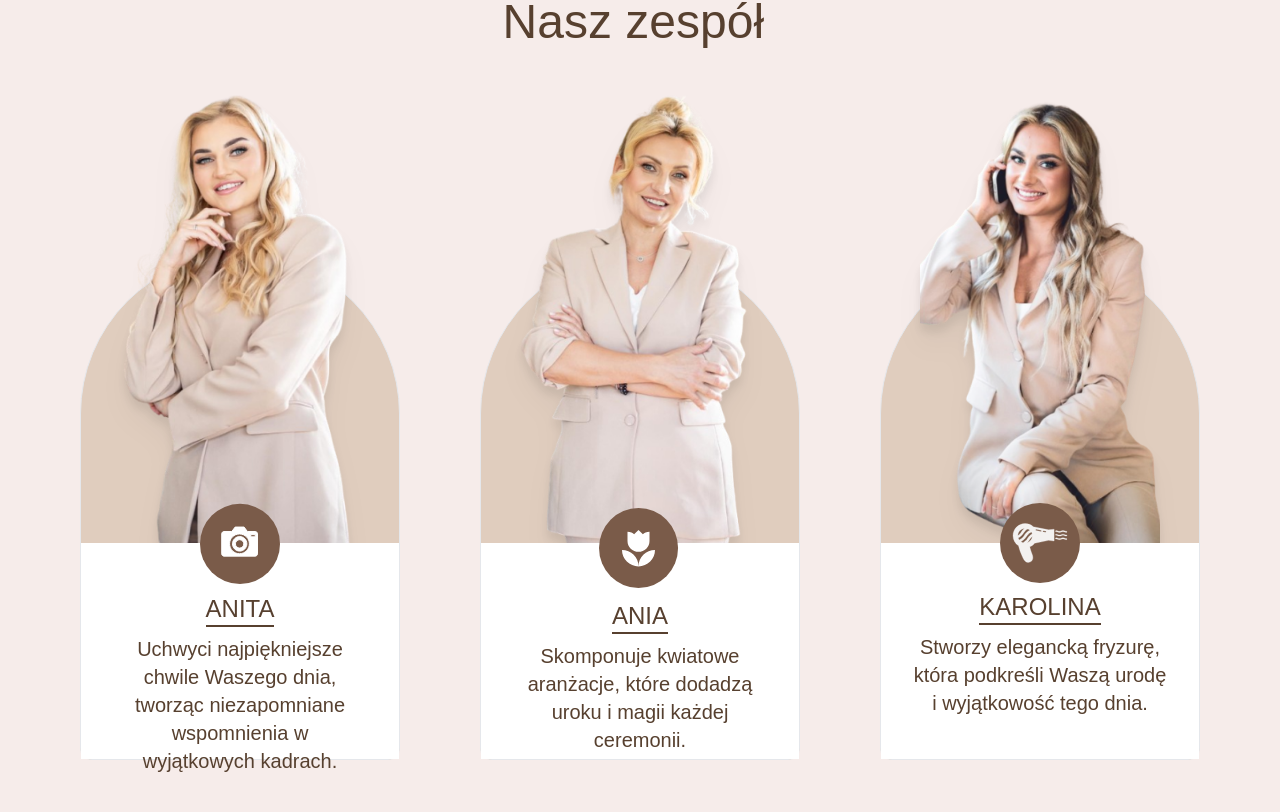
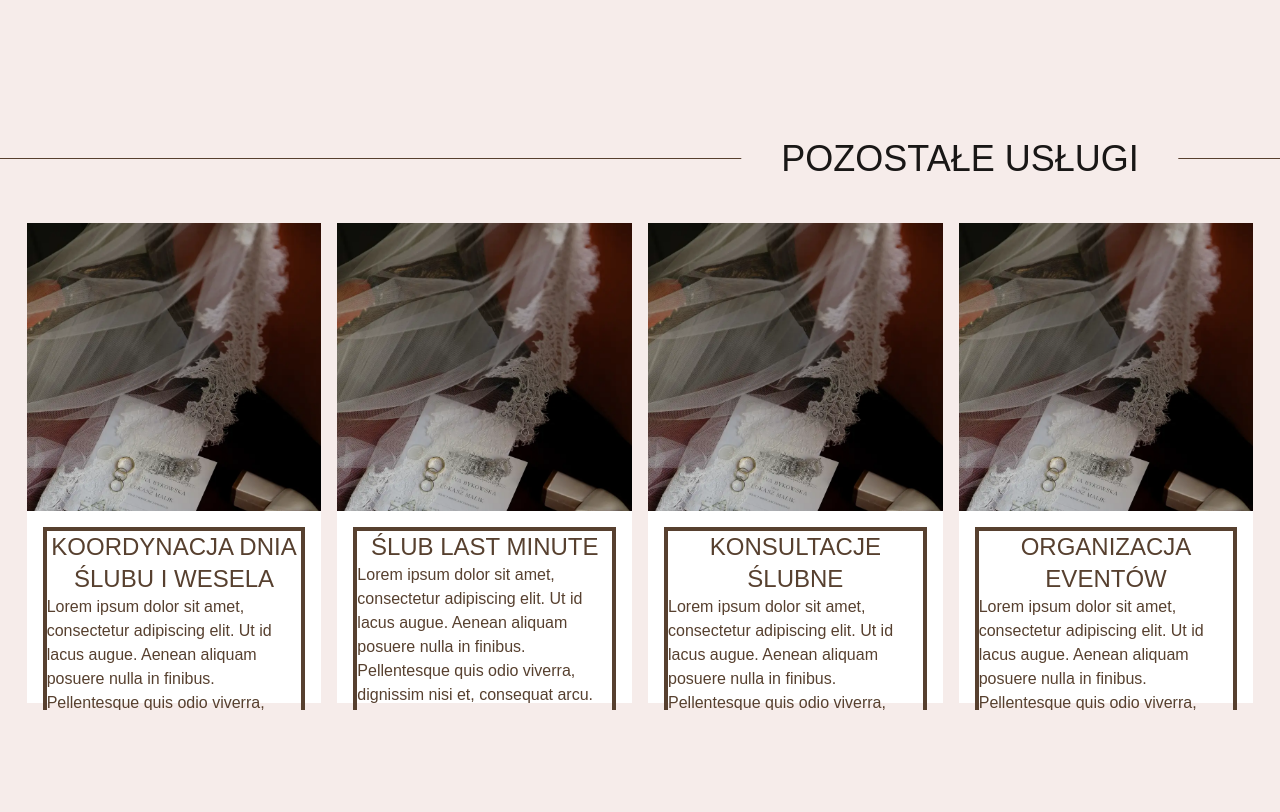
Before and after one commit to VxrRoot/kwiatamiszyte-weddingplanner, a Next.js app: page / in a window 1280 px wide. Shown: the part 4108-4920 px from the top of the page. Built offline with nearby package versions, Linux system fonts and the light colour scheme; a web font is replaced by a local one.

Commit message:
Loader and services slider

```diff
--- a/src/app/layout.tsx
+++ b/src/app/layout.tsx
@@ -4,6 +4,7 @@ import "./globals.css";
 import { Libre_Caslon_Display, Libre_Caslon_Text } from "next/font/google";
 import Header from "@/components/Header";
 import Footer from "@/components/Footer";
+import Preloader from "@/components/Preloader/Preloader";
 
 const isProduction = process.env.NEXT_PUBLIC_ENV === "production";
 
@@ -32,6 +33,7 @@ export default function RootLayout({
   return (
     <html lang="en">
       <body className={`${libreDisplay.className} antialiased`}>
+        <Preloader />
         <Header />
         {children}
         <Footer />
--- a/src/app/page.tsx
+++ b/src/app/page.tsx
@@ -3,6 +3,7 @@ import HeroSection from "@/sections/HeroSection";
 import OfferSection from "@/sections/OfferSection";
 import StepsSection from "@/sections/StepsSection";
 import OurTeamSection from "../sections/OurTeamSection";
+import OtherServicesSection from "@/sections/OtherServicesSection";
 
 export default function Home() {
   return (
@@ -10,6 +11,7 @@ export default function Home() {
       <HeroSection />
       <AboutSection />
       <OfferSection />
+      <OtherServicesSection />
       <OurTeamSection />
       <StepsSection />
     </main>
--- /dev/null
+++ b/src/components/Preloader/Preloader.module.scss
@@ -0,0 +1,40 @@
+.preloader {
+    display: flex;
+    justify-content: center;
+    align-items: center;
+    width: 100vw;
+    height: 100vh;
+    position: fixed;
+    z-index: 99999;
+    background-color: var(--creme);
+    flex-direction: column;
+
+    &__svg__line {
+        fill: none;
+        stroke: var(--primary);
+        stroke-width: 2;
+        stroke-dasharray: 500;
+        animation: loading-animation infinite 2.5s linear;
+    }
+
+    &__text {
+        font-size: 2rem;
+    }
+
+    &_hidden {
+        transition: 1s;
+        opacity: 0;
+    }
+    &_notdisplayed {
+        display: none !important;
+    }
+}
+
+@keyframes loading-animation {
+    0% {
+        stroke-dashoffset: 1000;
+    }
+    100% {
+        stroke-dashoffset: 0;
+    }
+}
--- /dev/null
+++ b/src/components/Preloader/Preloader.tsx
@@ -0,0 +1,47 @@
+// Preloader.tsx
+"use client"; // To ensure this component runs only on the client side in Next.js
+
+import { useEffect, useState } from "react";
+import styles from "./Preloader.module.scss";
+
+const Preloader = () => {
+  const [show, setShow] = useState(true);
+  const [showDisplay, setShowDisplay] = useState(true);
+
+  useEffect(() => {
+    setTimeout(() => {
+      setShow(false);
+    }, 700);
+    setTimeout(() => {
+      setShowDisplay(false);
+    }, 1700);
+  }, []);
+
+  return (
+    <div
+      className={`${styles.preloader} ${!show ? styles.preloader_hidden : ""} ${
+        !showDisplay ? styles.preloader_notdisplayed : ""
+      }`}
+    >
+      <svg
+        xmlns="http://www.w3.org/2000/svg"
+        width="351"
+        height="157"
+        viewBox="0 0 351 157"
+        fill="none"
+        className="scale-[1.2]"
+      >
+        <path
+          className={styles.preloader__svg__line}
+          d="M0 149.455C116.667 149.455 188.5 52.1468 156.25 19.3234C124 -13.5 104.5 38.532 104.5 38.532C104.5 38.532 93.3822 11.3171 68.9405 17.4036C44.4988 23.4901 53.9773 55.5605 64.5833 71.4067C75.1894 87.253 116.667 123.045 180.303 123.045C243.939 123.045 284.304 60.0726 281.061 38.532C276.285 6.82337 250.434 3.6049 233.333 12.1216C212.5 22.4971 206.25 42.2401 206.25 42.2401C206.25 42.2401 197.917 2.65888 177.083 2.65674C148.526 2.65381 144.318 31.2149 145.833 50.5734C148.306 82.1692 190.349 119.34 233.333 133.612C265.152 144.176 307.575 149.461 350 154.74"
+          stroke="#6C4E3F"
+          strokeWidth="4.16667"
+        ></path>
+      </svg>
+      <p className={`${styles.preloader__text} text-6xl`}>Kwiatami Szyte</p>
+      <p>Wedding planer</p>
+    </div>
+  );
+};
+
+export default Preloader;
--- /dev/null
+++ b/src/components/ServicesSlider.tsx
@@ -0,0 +1,97 @@
+"use client";
+import React from "react";
+import Slider from "react-slick";
+import opinionImg from "../../public/service.webp";
+import "slick-carousel/slick/slick.css";
+import "slick-carousel/slick/slick-theme.css";
+
+const opinions = [
+  {
+    id: 1,
+    author: "Jacob",
+    title: "KOORDYNACJA DNIA ŚLUBU I WESELA",
+    img: opinionImg,
+    text: "Lorem ipsum dolor sit amet, consectetur adipiscing elit. Ut id lacus augue. Aenean aliquam posuere nulla in finibus. Pellentesque quis odio viverra, dignissim nisi et, consequat arcu. Mauris tortor felis, feugiat et",
+  },
+  {
+    id: 2,
+    author: "Jacob",
+    title: "ŚLUB LAST MINUTE",
+    img: opinionImg,
+    text: "Lorem ipsum dolor sit amet, consectetur adipiscing elit. Ut id lacus augue. Aenean aliquam posuere nulla in finibus. Pellentesque quis odio viverra, dignissim nisi et, consequat arcu. Mauris tortor felis, feugiat et",
+  },
+  {
+    id: 3,
+    author: "Jacob",
+    title: "KONSULTACJE ŚLUBNE",
+    img: opinionImg,
+    text: "Lorem ipsum dolor sit amet, consectetur adipiscing elit. Ut id lacus augue. Aenean aliquam posuere nulla in finibus. Pellentesque quis odio viverra, dignissim nisi et",
+  },
+  {
+    id: 4,
+    author: "Jacob",
+    title: "ORGANIZACJA EVENTÓW",
+    img: opinionImg,
+    text: "Lorem ipsum dolor sit amet, consectetur adipiscing elit. Ut id lacus augue. Aenean aliquam posuere nulla in finibus. Pellentesque quis odio viverra, dignissim nisi et, consequat arcu. Mauris tortor felis, feugiat et",
+  },
+];
+
+const ServicesSlider = () => {
+  const settings = {
+    infinite: true,
+    speed: 1000,
+    slidesToShow: 4,
+    autoplay: false,
+    slidesToScroll: 1,
+    arrows: false,
+    responsive: [
+      {
+        breakpoint: 720,
+        settings: {
+          slidesToShow: 1,
+        },
+      },
+    ],
+  };
+
+  return (
+    <div className="slider-container">
+      <Slider
+        {...settings}
+        className="[&_.slick-track]:flex [&_.slick-track]:gap-4 cursor-pointer py-16"
+      >
+        {opinions.map(({ text, id, img, title }, idx) => {
+          return (
+            <div key={`${idx}-${id}`} className="text-white">
+              <div
+                className="h-[30rem] relative"
+                style={{
+                  backgroundImage: `url(${img.src})`,
+                  backgroundSize: "cover",
+                  backgroundPosition: "center",
+                  backgroundRepeat: "no-repeat",
+                }}
+              >
+                <div className="bg-white absolute bottom-0 h-[12rem] hover:h-full hover:bg-opacity-75 p-4 transition-all">
+                  <div className="border-4 border-primary hover:h-full">
+                    <h6 className="text-primary text-2xl text-center">
+                      {title}
+                    </h6>
+                    <p className="text-base text-primary font-light">{text}</p>
+                    <div className="flex gap-4">
+                      <div className="flex flex-col ">
+                        <span className="text-awGrey font-normal">{title}</span>
+                      </div>
+                    </div>
+                  </div>
+                </div>
+              </div>
+            </div>
+          );
+        })}
+      </Slider>
+    </div>
+  );
+};
+
+export default ServicesSlider;
--- /dev/null
+++ b/src/sections/OtherServicesSection.tsx
@@ -0,0 +1,22 @@
+import ServicesSlider from "@/components/ServicesSlider";
+import ContainerLayout from "@/layouts/ContainerLayout";
+import React from "react";
+
+const OtherServicesSection = () => {
+  return (
+    <section className="py-40">
+      <div className="border-t border-primary w-full relative">
+        <h2 className="uppercase absolute left-3/4 whitespace-nowrap -translate-y-1/2 bg-creme lg:text-4xl  text-2xl -translate-x-1/2 lg:px-10 px-4">
+          Pozostałe usługi
+        </h2>
+      </div>
+      <div>
+        <ContainerLayout>
+            <ServicesSlider />
+        </ContainerLayout>
+      </div>
+    </section>
+  );
+};
+
+export default OtherServicesSection;
```
Also changed, not shown: public/service.webp (added).
